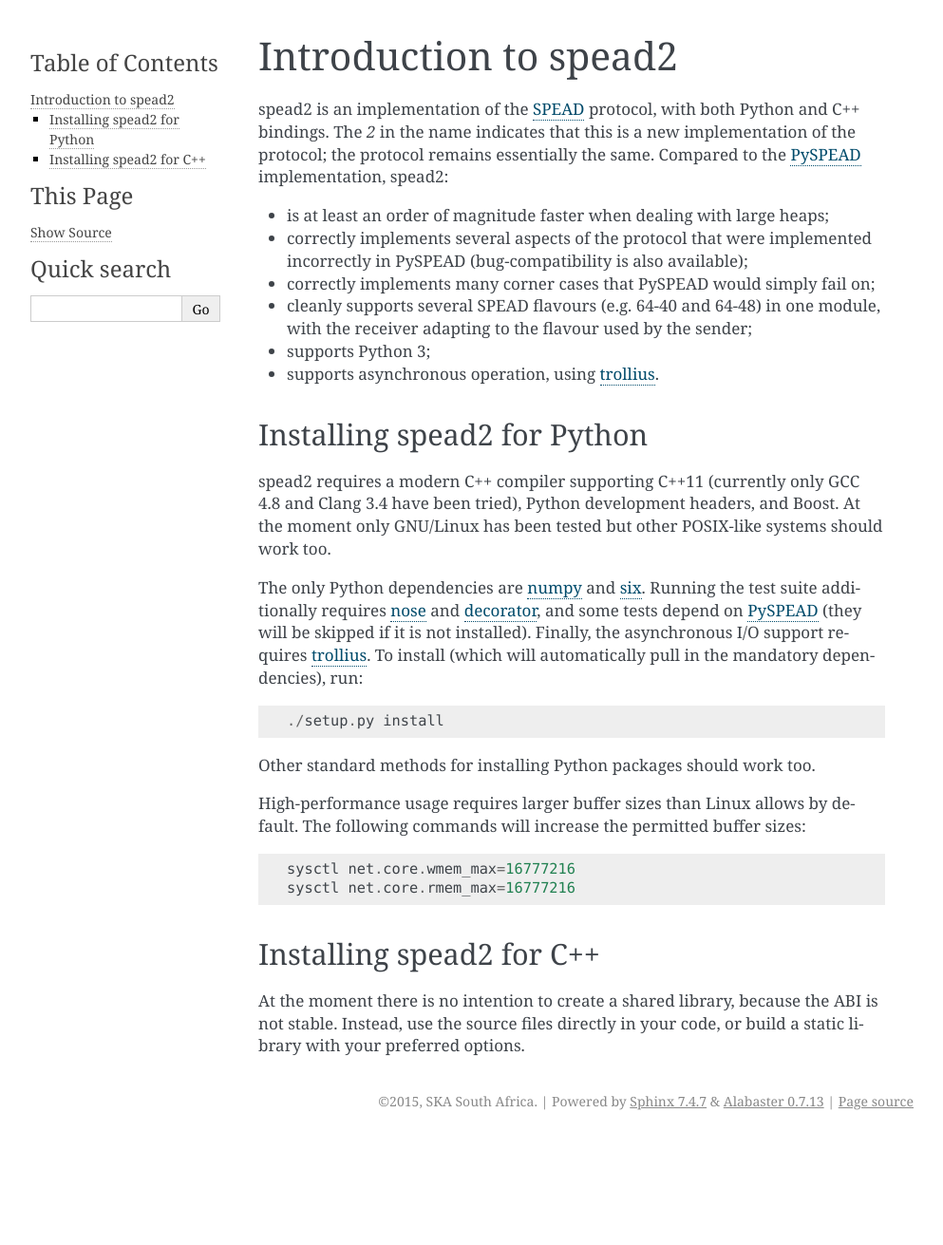
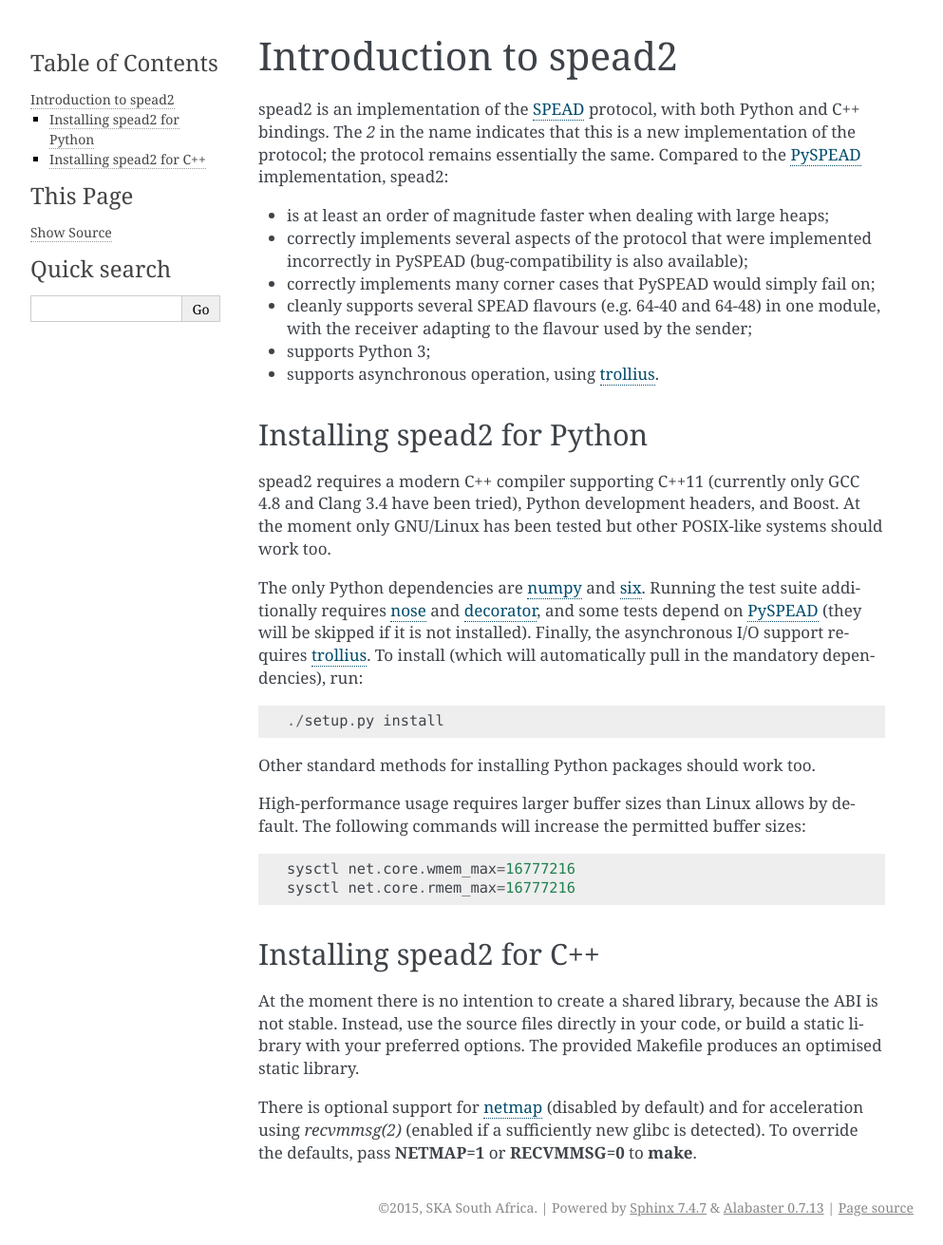
Before and after one commit to ska-sa/spead2, a Sphinx documentation site: the page built from doc/introduction.rst, in a window 1280 px wide. Shown: the whole page at 95% size, without its empty margins (148-1141 px from the left). Built offline with Sphinx 7.4.7, drawn with Linux system fonts in a browser that asks for light colours; before the commit the page ends 1199 px from its top, so only the background shows below that.

Commit message:
Productise the recvmmsg support
- There is now a fallback used when glibc >=2.12 is not found
- The mmsg parameter was removed, because client code can't depend on
  there being recvmmsg support anyway, and it should need much tweaking
- Some documentation

```diff
--- a/doc/changelog.rst
+++ b/doc/changelog.rst
@@ -21,6 +21,9 @@
 - Force numpy>=1.9.2 to avoid a numpy [bug](https://github.com/numpy/numpy/issues/5356).
 
 - Add experimental support for receiving packets via netmap
+
+- Improved receive performance on Linux, particularly for small packets, using
+  [recvmmsg](http://linux.die.net/man/2/recvmmsg).
 
 .. rubric:: Version 0.4.0
 
--- a/doc/introduction.rst
+++ b/doc/introduction.rst
@@ -52,4 +52,10 @@
 -------------------------
 At the moment there is no intention to create a shared library, because the
 ABI is not stable. Instead, use the source files directly in your code, or
-build a static library with your preferred options.
+build a static library with your preferred options. The provided Makefile
+produces an optimised static library.
+
+There is optional support for :doc:`netmap <cpp-netmap>` (disabled by default)
+and for acceleration using :manpage:`recvmmsg(2)` (enabled if a sufficiently new
+glibc is detected). To override the defaults, pass :makevar:`NETMAP=1` or
+:makevar:`RECVMMSG=0` to :program:`make`.
```
Also changed, not shown: .travis.yml, 5 other files.
